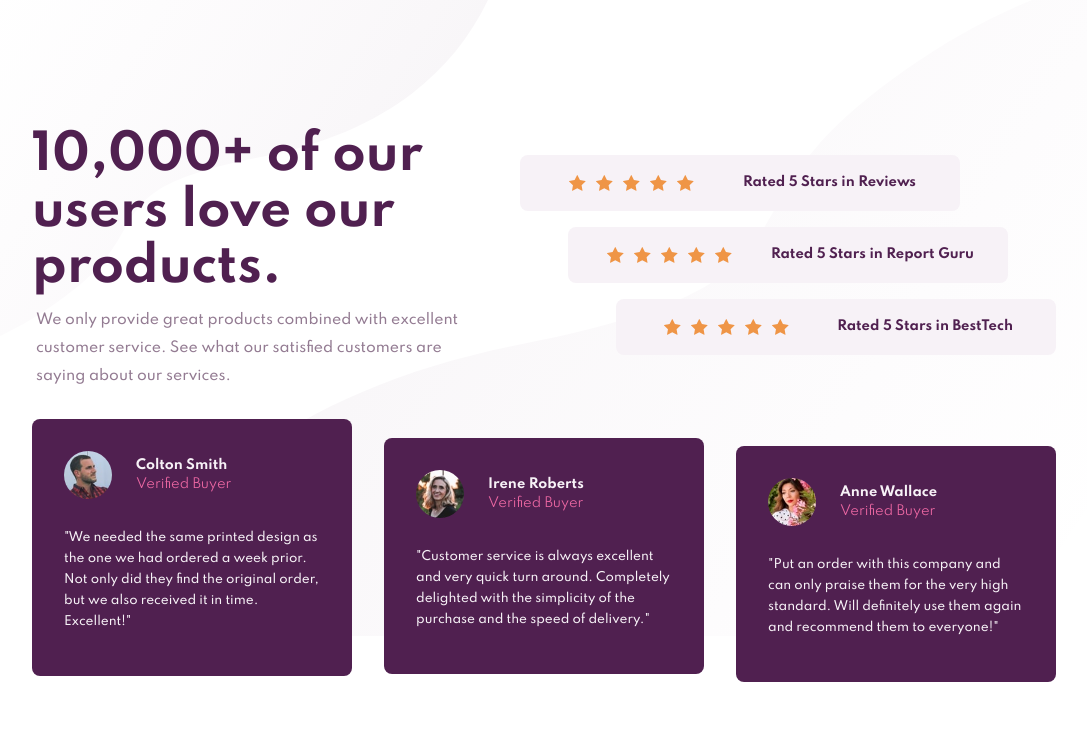
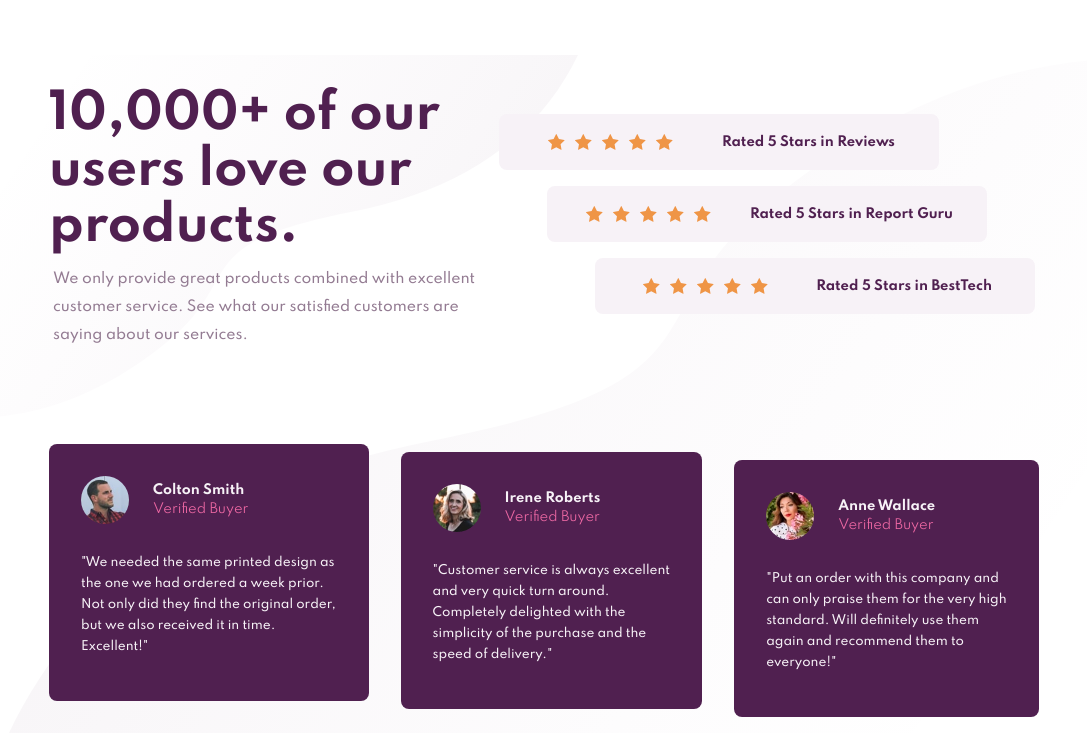
Before and after one commit to allisonkbates/social-proof, a plain HTML site: page index.html in a window 1280 px wide. Shown: the whole page, without its empty margins (96-1183 px from the left). Drawn offline with Linux system fonts and the light colour scheme.

Commit message:
updated to use only flexbox

```diff
--- a/index.html
+++ b/index.html
@@ -9,6 +9,7 @@
   </head>
   <body>
     <div class="container">
+    <div class="row">
     <div class="intro-container">
       <h1>10,000+ of our users love our products.</h1>
       <h3>We only provide great products combined with excellent customer service. See what our satisfied customers are saying about our services.</h3>
@@ -45,6 +46,8 @@
         <h4>Rated 5 Stars in BestTech</h4>
       </div>
     </div>
+    </div>
+    <div class="row">
     <div class="quote-container">
       <div class="quote-card">
         <div class="avatar">
@@ -78,5 +81,6 @@
       </div>
     </div>
     </div>
+    </div>
   </body>
 </html>
--- a/styles.css
+++ b/styles.css
@@ -24,6 +24,13 @@ html, body {
     url('./images/bg-pattern-bottom-mobile.svg');
   background-position: top left, bottom right;
   background-repeat: no-repeat;
+  width: min(90%, 1100px);
+  margin: 0 auto;
+}
+
+.row {
+  display: flex;
+  flex-direction: column;
 }
 
 .intro-container, .rating-container, .quote-container {
@@ -126,15 +133,6 @@ h4 {
 @media only screen and (min-width: 800px) {
 
   .container {
-    display: grid;
-    grid-template-columns: 10% 1fr 1fr 10%;
-    grid-template-rows: 15% 1fr 1fr;
-    grid-template-areas:
-    ". . . ."
-    ". intro rating ."
-    ". quote quote .";
-  }
-  .container {
     background-image:
       url('./images/bg-pattern-top-desktop.svg'),
       url('./images/bg-pattern-bottom-desktop.svg');
@@ -142,17 +140,20 @@ h4 {
     background-repeat: no-repeat;
   }
 
+  .row {
+    flex-direction: row;
+    margin: 5%;
+  }
+
   .intro-container, .rating-container, .quote-container {
     padding: 0px 0px;
   }
 
   .intro-container {
-    grid-area: intro;
     max-width: 450px;
   }
 
   .rating-container {
-    grid-area: rating;
     padding: 48px 0px;
     display: flex;
     flex-direction: column;
@@ -179,14 +180,12 @@ h4 {
   }
 
   .quote-container {
-    grid-area: quote;
     display: flex;
     flex-direction: row;
     align-items: center;
   }
 
   .quote-card {
-    width: 350px;
     margin-right: 32px;
   }
 
```
